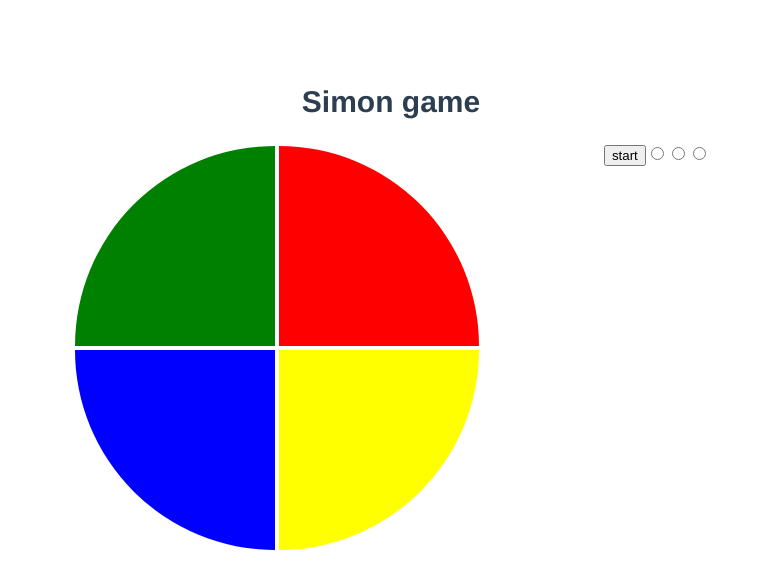
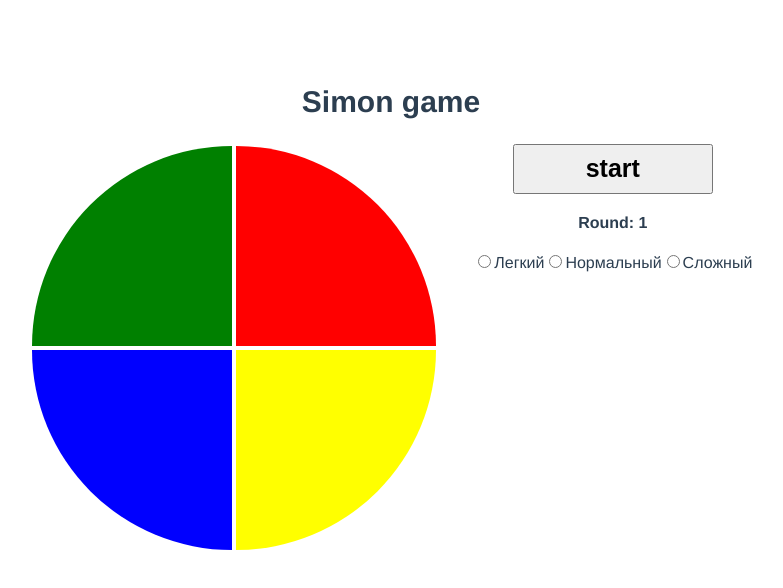
Before and after one commit to ErlanArtykbaev/vue-simongame, a Vue app: page / in a window 1280 px wide. Shown: the top 588 px of the page, without its empty margins (249-1032 px from the left). Built offline with nearby package versions, Linux system fonts and the light colour scheme.

Commit message:
controllers are ready

```diff
--- a/src/assets/styles/style.scss
+++ b/src/assets/styles/style.scss
@@ -11,6 +11,22 @@ h2{
   .game{
     display: flex;
     justify-content: space-around;
+  }
+}
+
+.controllers{
+  .round{
+    margin: 20px;
+    font-weight: bold;
+  }
+  .radio-buttons{
+    margin-top: 20px;
+  }
+  button{
+    width: 200px;
+    height: 50px;
+    font-size: 25px;
+    font-weight: bold;
   }
 }
 
--- a/src/components/Game.vue
+++ b/src/components/Game.vue
@@ -12,11 +12,17 @@
           <div class="button4 mesure"></div>
         </div>
       </div>
-      <div class="controlers">
+      <div class="controllers">
         <button v-on:click="start">start</button>
-        <input type="radio" name="light" id="light">
-        <input type="radio" name="norman" id="normal">
-        <input type="radio" name="hard" id="hard">
+        <div class="round">Round: {{round}}</div>
+        <div class="radio-buttons">
+          <input type="radio" value="light" id="light" checked="true" v-model="complexity">
+          <label for="light">Легкий</label>
+          <input type="radio" value="norman" id="normal" v-model="complexity">
+          <label for="normal">Нормальный</label>
+          <input type="radio" value="hard" id="hard" v-model="complexity">
+          <label for="hard">Сложный</label>
+        </div>
       </div>
     </div>
   </div>
@@ -27,10 +33,16 @@ import '@/assets/styles/style.scss'
 
 export default {
   props: ['msg'],
-  methods: {
-    start(){
-      console.log('started')
+  data(){
+    return{
+      round: 1,
+      complexity: ''
+      }
+    },
+    methods: {
+      start(){
+        console.log('started')
+      }
     }
   }
-}
-</script>
+  </script>
```
Also changed, not shown: src/assets/styles/dist/style.css.
